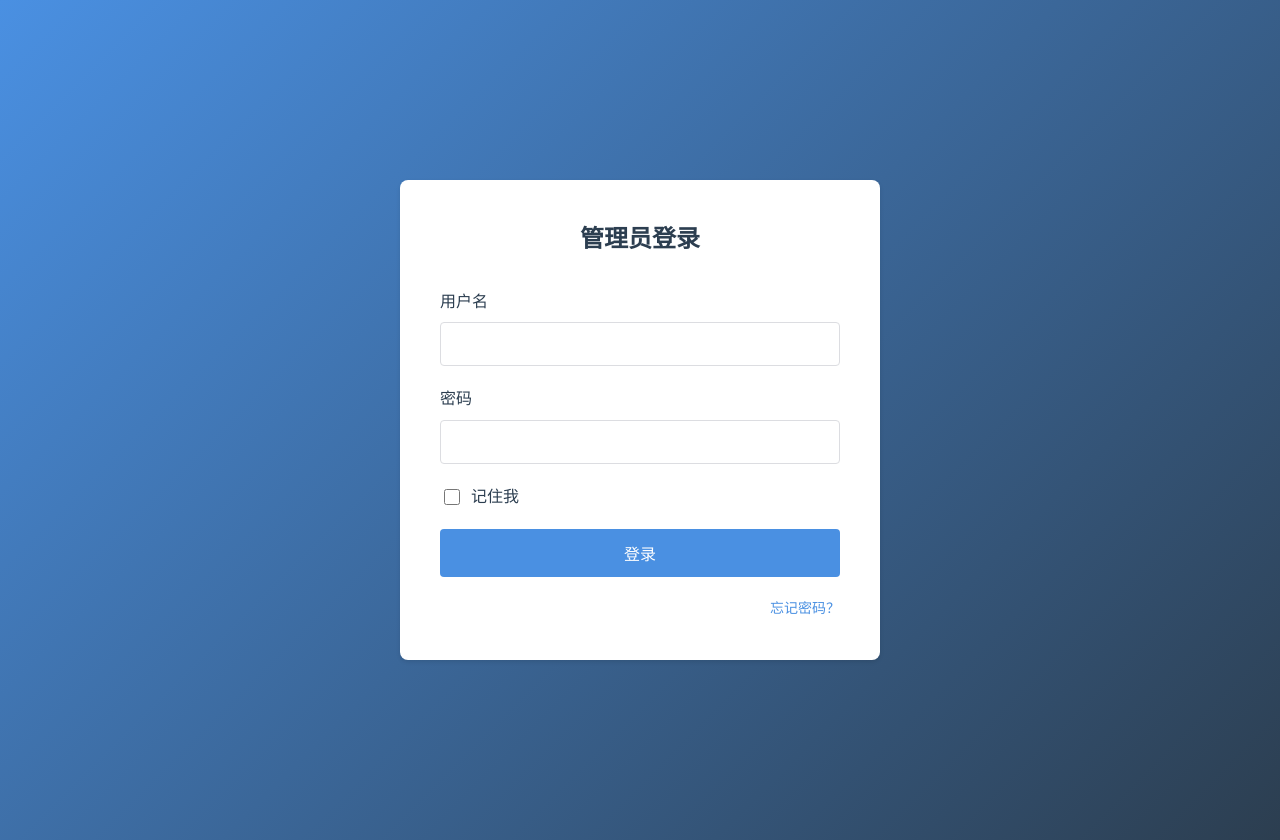
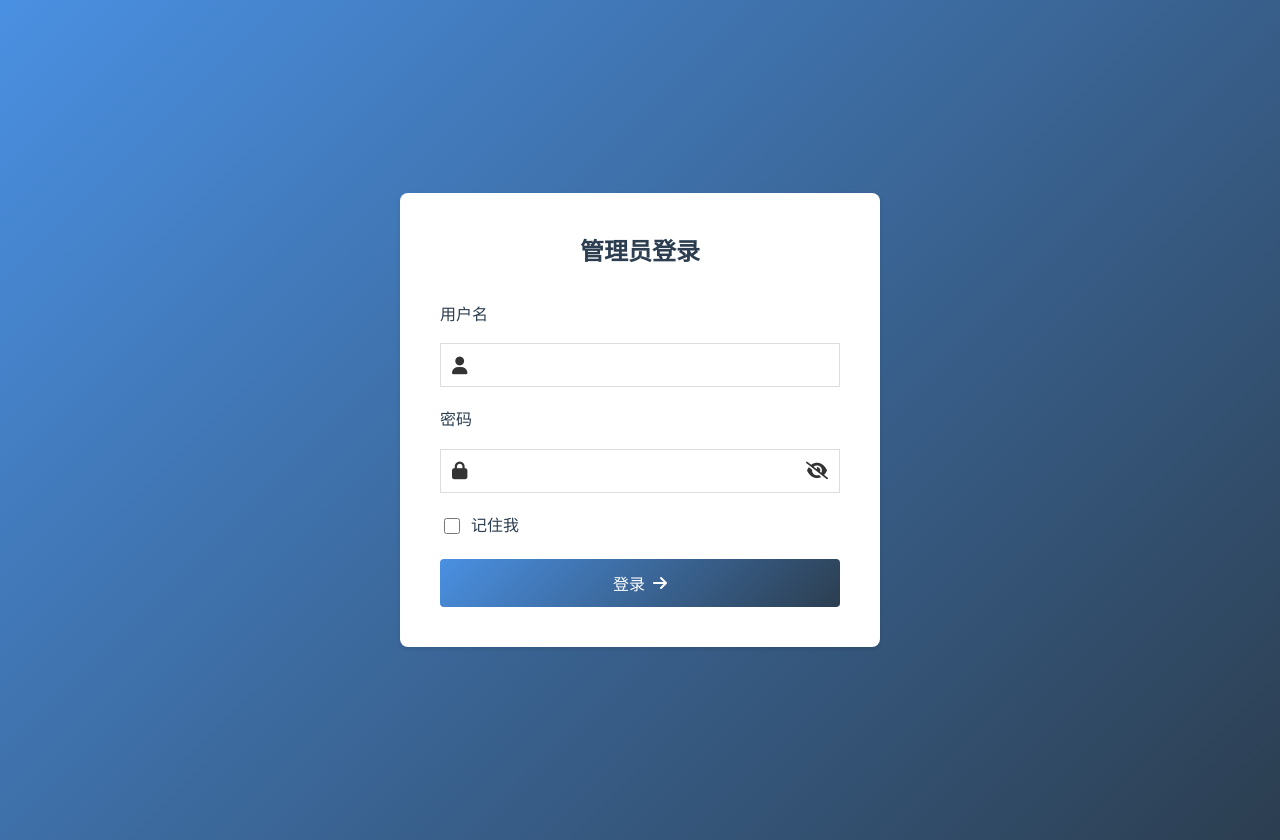
Before and after one commit to LKM-lkm/moonlight-blog, a PHP site: page /admin/views/login.html in a window 1280 px wide. Run offline with PHP 8.4, Linux system fonts and the light colour scheme.

Commit message:
feat: 优化登录页面，添加密码查看功能和错误提示

```diff
--- a/admin/views/login.html
+++ b/admin/views/login.html
@@ -5,6 +5,7 @@
     <meta name="viewport" content="width=device-width, initial-scale=1.0">
     <title>管理员登录 - Moonlight Blog</title>
     <link rel="stylesheet" href="/css/admin/login.css">
+    <link rel="stylesheet" href="https://cdnjs.cloudflare.com/ajax/libs/font-awesome/6.0.0/css/all.min.css">
 </head>
 <body>
     <div class="login-container">
@@ -15,11 +16,18 @@
             <form class="login-form" id="loginForm">
                 <div class="form-group">
                     <label for="username">用户名</label>
-                    <input type="text" id="username" name="username" required>
+                    <div class="input-group">
+                        <i class="fas fa-user"></i>
+                        <input type="text" id="username" name="username" required>
+                    </div>
                 </div>
                 <div class="form-group">
                     <label for="password">密码</label>
-                    <input type="password" id="password" name="password" required>
+                    <div class="input-group">
+                        <i class="fas fa-lock"></i>
+                        <input type="password" id="password" name="password" required>
+                        <i class="fas fa-eye-slash toggle-password" onclick="togglePassword()"></i>
+                    </div>
                 </div>
                 <div class="form-group">
                     <div class="remember-me">
@@ -27,23 +35,45 @@
                         <label for="remember">记住我</label>
                     </div>
                 </div>
-                <button type="submit" class="login-button">登录</button>
-                <div class="forgot-password">
-                    <a href="/admin/forgot-password">忘记密码？</a>
-                </div>
+                <button type="submit" class="login-button">
+                    <span>登录</span>
+                    <i class="fas fa-arrow-right"></i>
+                </button>
+                <div class="error-message" id="errorMessage"></div>
             </form>
         </div>
     </div>
 
     <script>
+        function togglePassword() {
+            const passwordInput = document.getElementById('password');
+            const toggleIcon = document.querySelector('.toggle-password');
+
+            if (passwordInput.type === 'password') {
+                passwordInput.type = 'text';
+                toggleIcon.classList.remove('fa-eye-slash');
+                toggleIcon.classList.add('fa-eye');
+            } else {
+                passwordInput.type = 'password';
+                toggleIcon.classList.remove('fa-eye');
+                toggleIcon.classList.add('fa-eye-slash');
+            }
+        }
+
         document.getElementById('loginForm').addEventListener('submit', async (e) => {
             e.preventDefault();
 
             const username = document.getElementById('username').value;
             const password = document.getElementById('password').value;
             const remember = document.getElementById('remember').checked;
+            const errorMessage = document.getElementById('errorMessage');
+            const submitButton = document.querySelector('.login-button');
 
             try {
+                // 禁用提交按钮
+                submitButton.disabled = true;
+                submitButton.innerHTML = '<i class="fas fa-spinner fa-spin"></i> 登录中...';
+
                 const response = await fetch('/admin/api/auth/login.php', {
                     method: 'POST',
                     headers: {
@@ -59,13 +89,22 @@
                 const data = await response.json();
 
                 if (data.success) {
+                    errorMessage.classList.remove('show', 'error');
+                    errorMessage.classList.add('success');
+                    errorMessage.textContent = '登录成功，正在跳转...';
                     window.location.href = '/admin/dashboard';
                 } else {
-                    alert(data.message || '登录失败，请检查用户名和密码');
+                    errorMessage.classList.add('show', 'error');
+                    errorMessage.textContent = data.message || '登录失败，请检查用户名和密码';
                 }
             } catch (error) {
                 console.error('登录错误:', error);
-                alert('登录过程中发生错误，请稍后重试');
+                errorMessage.classList.add('show', 'error');
+                errorMessage.textContent = '登录过程中发生错误，请稍后重试';
+            } finally {
+                // 恢复提交按钮
+                submitButton.disabled = false;
+                submitButton.innerHTML = '<span>登录</span><i class="fas fa-arrow-right"></i>';
             }
         });
     </script>
--- a/assets/css/admin/login.css
+++ b/assets/css/admin/login.css
@@ -80,25 +80,65 @@ body {
 }
 
 .login-button {
-    background-color: var(--primary-color);
-    color: white;
+    width: 100%;
     padding: 12px;
+    background: linear-gradient(135deg, var(--primary-color) 0%, var(--secondary-color) 100%);
     border: none;
     border-radius: 4px;
+    color: white;
     font-size: 16px;
-    font-weight: 500;
     cursor: pointer;
-    transition: background-color 0.3s ease;
+    display: flex;
+    align-items: center;
+    justify-content: center;
+    gap: 8px;
+    transition: all 0.3s ease;
+    position: relative;
+    overflow: hidden;
 }
 
-.login-button:hover {
-    background-color: #357abd;
+.login-button:disabled {
+    opacity: 0.7;
+    cursor: not-allowed;
+}
+
+.login-button i {
+    transition: transform 0.3s ease;
+}
+
+.login-button:not(:disabled):hover {
+    transform: translateY(-2px);
+    box-shadow: 0 4px 12px rgba(var(--primary-color-rgb), 0.2);
+}
+
+.login-button:not(:disabled):hover i {
+    transform: translateX(4px);
 }
 
 .error-message {
-    color: var(--error-color);
-    font-size: 14px;
-    margin-top: 4px;
+    display: none;
+    margin-top: 16px;
+    padding: 12px;
+    border-radius: 4px;
+    font-size: 0.9rem;
+    text-align: center;
+    transition: all 0.3s ease;
+}
+
+.error-message.show {
+    display: block;
+}
+
+.error-message.error {
+    background-color: rgba(255, 59, 48, 0.1);
+    color: #ff3b30;
+    border: 1px solid rgba(255, 59, 48, 0.2);
+}
+
+.error-message.success {
+    background-color: rgba(52, 199, 89, 0.1);
+    color: #34c759;
+    border: 1px solid rgba(52, 199, 89, 0.2);
 }
 
 .remember-me {
@@ -240,3 +280,68 @@ body {
         opacity: 0;
     }
 }
+
+.input-group {
+    position: relative;
+    display: flex;
+    align-items: center;
+    margin-top: 8px;
+}
+
+.input-group input {
+    width: 100%;
+    padding: 12px 40px 12px 35px;
+    background: var(--bg-light);
+    border: 1px solid var(--border-color);
+    border-radius: var(--border-radius);
+    color: var(--text-primary);
+    font-size: 1rem;
+    transition: all 0.3s ease;
+}
+
+.input-group input:focus {
+    border-color: var(--primary-color);
+    box-shadow: 0 0 0 2px rgba(var(--primary-color-rgb), 0.1);
+    outline: none;
+}
+
+.input-group i {
+    position: absolute;
+    color: var(--text-secondary);
+    transition: all 0.3s ease;
+}
+
+.input-group i:first-child {
+    left: 12px;
+    font-size: 1.1rem;
+}
+
+.toggle-password {
+    right: 12px;
+    cursor: pointer;
+    font-size: 1.1rem;
+}
+
+.toggle-password:hover {
+    color: var(--primary-color);
+}
+
+.input-group input:focus + i {
+    color: var(--primary-color);
+}
+
+/* 添加动画效果 */
+@keyframes fadeIn {
+    from {
+        opacity: 0;
+        transform: translateY(-10px);
+    }
+    to {
+        opacity: 1;
+        transform: translateY(0);
+    }
+}
+
+.error-message.show {
+    animation: fadeIn 0.3s ease forwards;
+}
```
